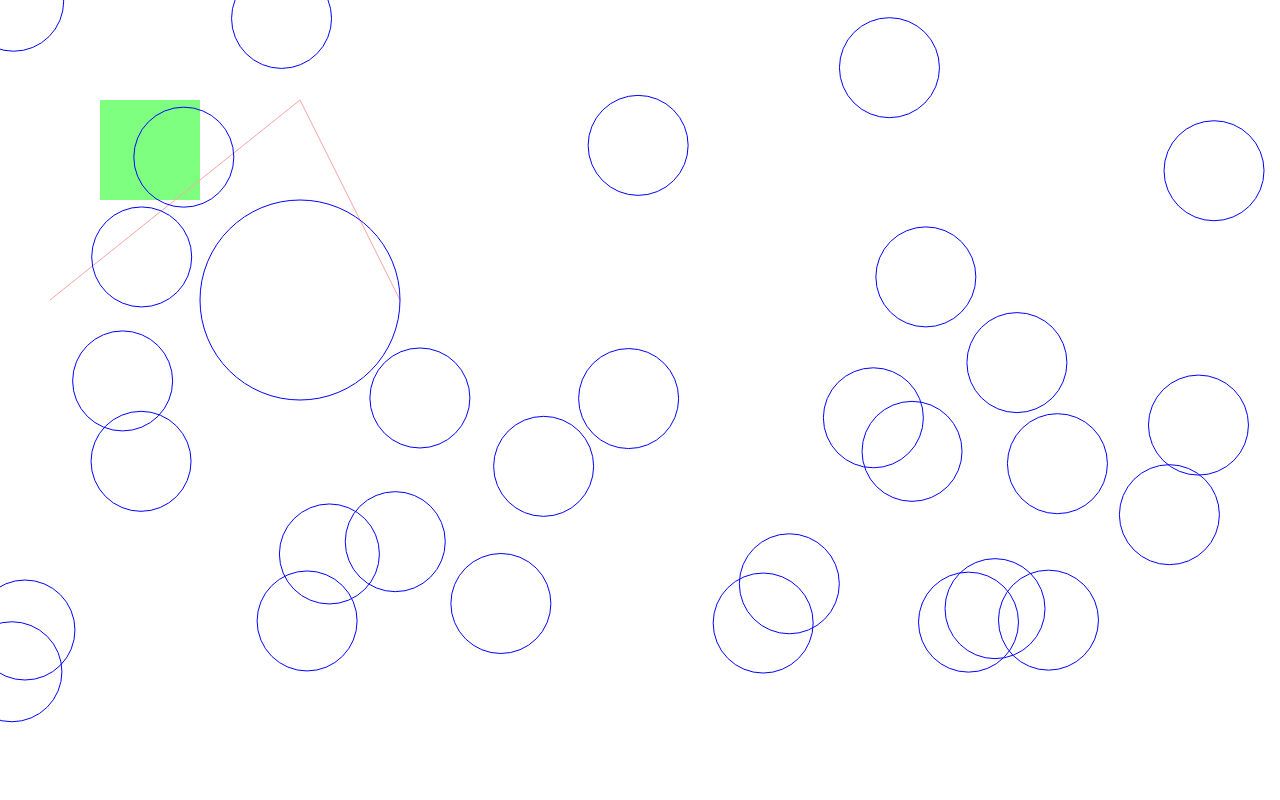
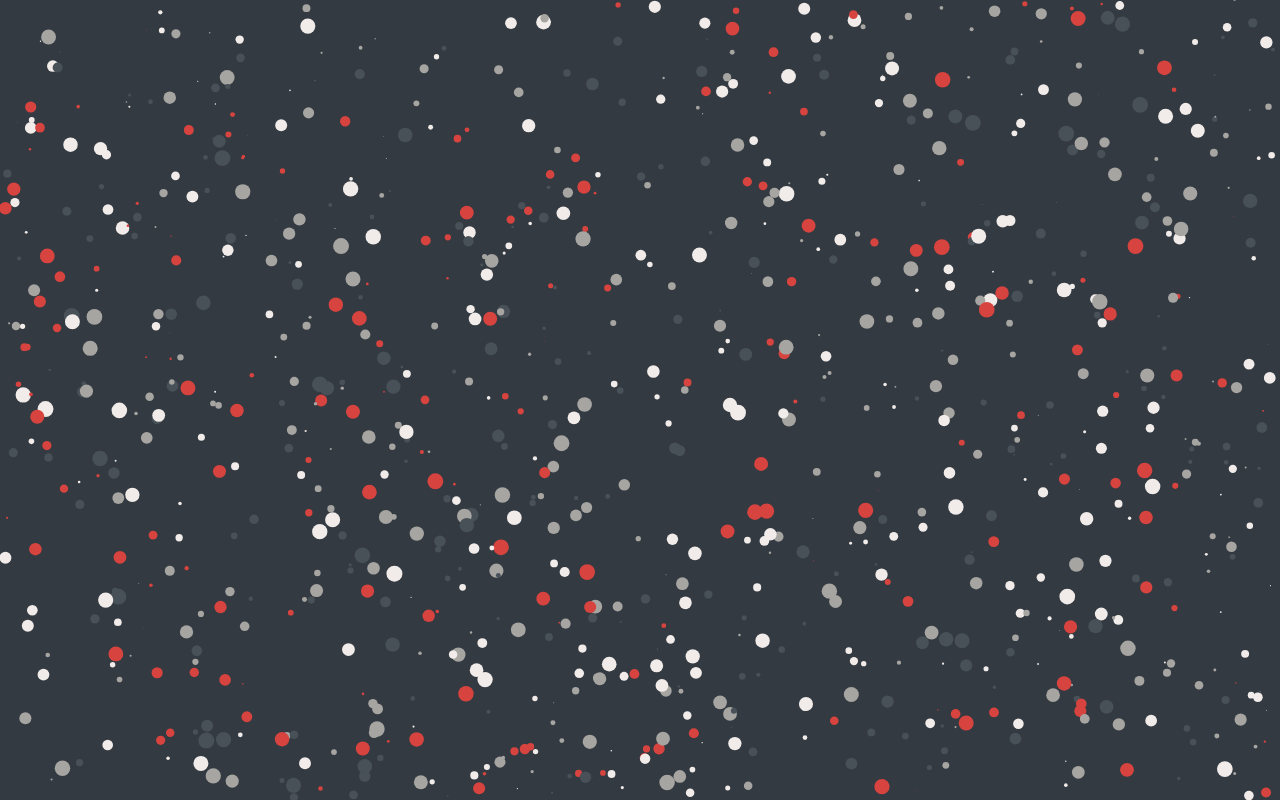
Before and after one commit to NicoKNL/canvas-experiments, a plain HTML site: page index.html in a window 1280 px wide. Drawn offline with Linux system fonts and the light colour scheme.

Commit message:
Added canvas 2 and canvas 3

```diff
--- a/canvas.js
+++ b/canvas.js
@@ -29,12 +29,19 @@ c.strokeStyle = 'blue';
 c.stroke();
 
 
-for (var i = 0; i < 30; i++) {
+for (var i = 0; i < 1000; i++) {
   var x = Math.random() * window.innerWidth;
   var y = Math.random() * window.innerHeight;
+  var size = Math.random() * 50 + 10;
 
+  var red = Math.random() * 255;
+  var green = Math.random() * 255;
+  var blue = Math.random() * 255;
+  // var redgreen = Math.random() * 255;
+
+  // console.log("color" + `rgb(${redgreen}, ${redgreen}, ${blue})`);
   c.beginPath(); // To prevent jumping from previous position of context
-  c.arc(x, y, 50, 0, Math.PI * 2, false); // false = not in reverse
-  c.strokeStyle = 'blue';
+  c.arc(x, y, size, 0, Math.PI * 2, false); // false = not in reverse
+  c.strokeStyle = `rgb(${red}, ${green}, ${blue})`;
   c.stroke();
 }
--- /dev/null
+++ b/canvas3.js
@@ -0,0 +1,106 @@
+console.log('Canvas2 test');
+
+var canvas = document.querySelector('canvas');
+console.log(canvas);
+
+// Fullscreen canvas
+canvas.width = window.innerWidth;
+canvas.height = window.innerHeight;
+
+// Store 2d context in c
+var c = canvas.getContext('2d');
+
+
+var mouse = {
+  x: undefined,
+  y: undefined
+}
+
+var colorArray = [
+  '#485058',
+  '#A6A5A1',
+  '#F1ECE9',
+  '#D7443F',
+]
+
+
+window.addEventListener('mousemove',
+  function(event) {
+    mouse.x = event.x;
+    mouse.y = event.y;
+});
+
+
+function Circle(x, y, radius, dx, dy) {
+  this.x = x;
+  this.y = y;
+  this.default_radius = radius;
+  this.radius = radius;
+  this.dx = dx;
+  this.dy = dy;
+  this.color = colorArray[Math.floor(Math.random() * colorArray.length)];
+
+  this.draw = function () {
+    c.beginPath();
+    c.arc(this.x, this.y, this.radius, 0, Math.PI * 2, false);
+    c.fillStyle = this.color;
+    c.fill();
+  }
+
+  this.update = function() {
+    if ((this.x + this.radius) > window.innerWidth || (this.x - this.radius) < 0) {
+      this.dx *= -1; // Invert
+    }
+
+    if ((this.y + this.radius) > window.innerHeight || (this.y - this.radius) < 0) {
+      this.dy *= -1; // Invert
+    }
+
+    this.x += this.dx;
+    this.y += this.dy;
+
+    // interactivity
+    if ( Math.abs(mouse.x - this.x) < 100 && Math.abs(mouse.y - this.y) < 50 && this.radius <= 100) {
+      this.radius += 2;
+    } else if (this.radius >= this.default_radius) {
+      this.radius -= 2;
+    } else {
+      this.radius = this.radius;
+    }
+    this.draw();
+  }
+}
+
+var circles = [];
+
+for (var i = 0; i < 1000; i++) {
+  var radius = Math.random() * 8 + 2;
+  var x = radius + Math.random() * (window.innerWidth - radius * 2);
+  var y = radius + Math.random() * (window.innerHeight - radius * 2);
+  var directionX = Math.random() < 0.5 ? -1 : 1;
+  var directionY = Math.random() < 0.5 ? -1 : 1;
+  var dx = Math.random() * 3 * directionX;
+  var dy = Math.random() * 3 * directionY;
+
+  var circle = new Circle(x, y, radius, dx, dy);
+  circles[i] = circle;
+}
+
+
+
+function animate() {
+  requestAnimationFrame(animate);
+  c.clearRect(0, 0, innerWidth, innerHeight);
+  c.fillStyle = '#333A42';
+  c.fillRect(0, 0, canvas.width, canvas.height)
+  for (var i = 0; i < circles.length; i++) {
+    var circle = circles[i];
+    circle.update();
+  }
+
+  // console.log('increment');
+
+
+}
+
+animate();
--- a/index.html
+++ b/index.html
@@ -15,6 +15,6 @@
   </head>
   <body>
     <canvas></canvas>
-    <script src="canvas.js"></script>
+    <script src="canvas3.js"></script>
   </body>
 </html>
```
Also changed, not shown: canvas2.js (added, +78 -0 lines).
